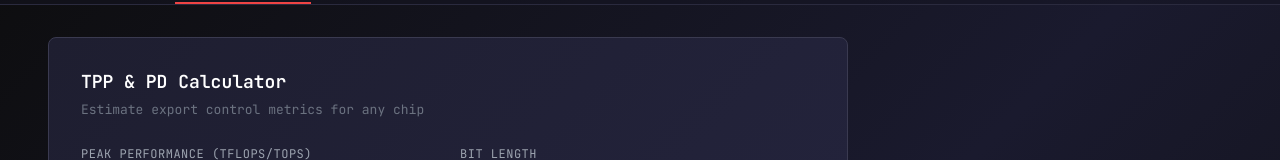
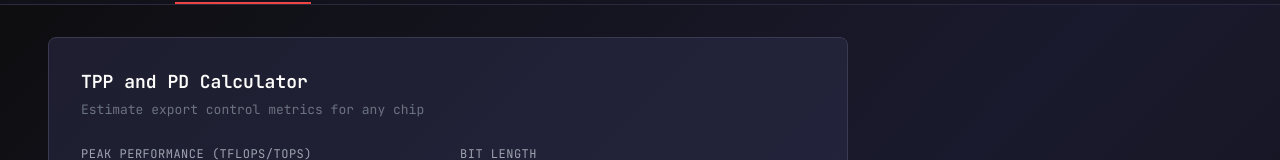
Before and after one commit to s-w-kelly/chip-export-controls, a React (Vite) app: page / in a window 1280 px wide. Both pictures are taken after a click on the button "CALCULATOR". Shown: the part 152-312 px from the top of the page. Built offline with nearby package versions, Linux system fonts and the light colour scheme.

Commit message:
Revise input guidance language

```diff
--- a/src/components/ChipExportTracker.jsx
+++ b/src/components/ChipExportTracker.jsx
@@ -533,7 +533,7 @@ export default function ChipExportTracker() {
               borderRadius: '8px',
               padding: '32px'
             }}>
-              <h2 style={{ margin: '0 0 8px', fontSize: '18px', color: '#ffffff' }}>TPP & PD Calculator</h2>
+              <h2 style={{ margin: '0 0 8px', fontSize: '18px', color: '#ffffff' }}>TPP and PD Calculator</h2>
               <p style={{ margin: '0 0 28px', fontSize: '13px', color: '#6b7280' }}>
                 Estimate export control metrics for any chip
               </p>
@@ -728,13 +728,13 @@ export default function ChipExportTracker() {
               </h3>
               <div style={{ fontSize: '13px', color: '#9ca3af', lineHeight: '1.7' }}>
                 <p style={{ margin: '0 0 12px' }}>
-                  <strong style={{ color: '#ffffff' }}>Performance:</strong> Use dense matrix performance, not sparse. If only sparse performance is provided by the chipmaker (common for NVIDIA datasheets), you can generally halve the value or use the checkbox above. However, for some chips, dense performance is not exactly half that of sparse (see, e.g., NVIDIA B300), so check official documentation.
+                  <strong style={{ color: '#ffffff' }}>Performance:</strong> Use dense matrix performance. If only sparse performance is provided by the chipmaker (common for NVIDIA datasheets), you can generally halve the value or use the checkbox above. However, for some chips, dense performance is not exactly half that of sparse (see, e.g., NVIDIA B300), so check official documentation.
                 </p>
                 <p style={{ margin: '0 0 12px' }}>
                   <strong style={{ color: '#ffffff' }}>Bit Length:</strong> Use the bit length that yields the highest TPP (most likely 8- or 4-bit).
                 </p>
                 <p style={{ margin: '0 0 12px' }}>
-                  <strong style={{ color: '#ffffff' }}>Die Area:</strong> All logic dies (including caches) manufactured with a non-planar transistor architecture (typically ≤16nm). Exclude separate memory stacks (e.g., HBM). For chiplet designs, sum all applicable logic die areas.
+                  <strong style={{ color: '#ffffff' }}>Die Area:</strong> All logic dies manufactured with a non-planar transistor architecture (typically ≤16nm), including caches but excluding separate memory stacks.
                 </p>
                 <p style={{ margin: '0 0 12px' }}>
                   <strong style={{ color: '#ffffff' }}>—</strong>
@@ -911,7 +911,7 @@ export default function ChipExportTracker() {
         >
           {/* Left side */}
           <div style={{ fontSize: '12px', color: '#6b7280' }}>
-            Last updated: 1/2/2026. Unofficial reference tool. Not legal advice.
+            Last updated: 1/3/2026. Unofficial reference tool. Not legal advice.
           </div>
 
           {/* Right side */}
```
